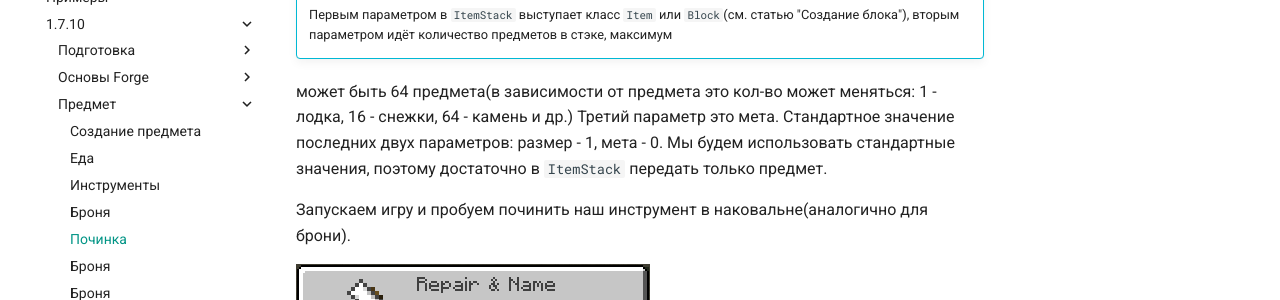
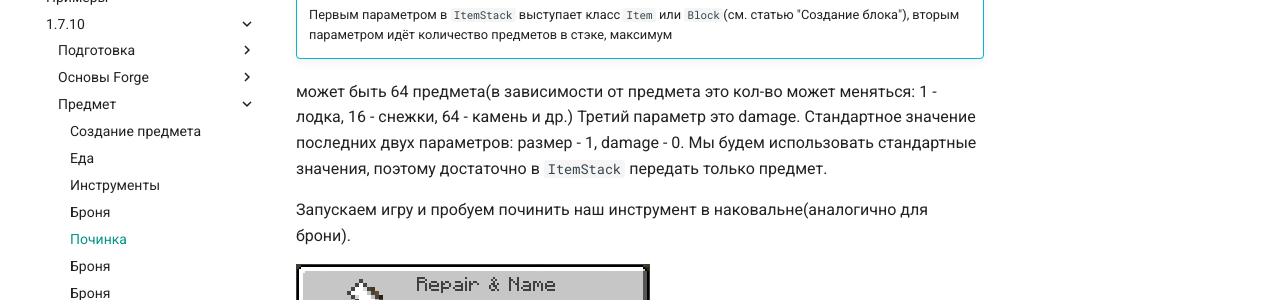
Before and after one commit to mc-modding/book, an MkDocs documentation site: the page built from docs/1.7.10/item/repair.md, in a window 1280 px wide and 900 px high, scrolled down 1526 px. Shown: the part 178-478 px from the top of the window. Built offline with MkDocs 1.6.1 and Material for MkDocs 9.7.7, drawn with Linux system fonts in a browser that asks for light colours; comment, search, counter and statistics services are not loaded.

Commit message:
Изменена мета на damage в статье "Починка"

```diff
--- a/docs/1.7.10/item/repair.md
+++ b/docs/1.7.10/item/repair.md
@@ -55,7 +55,7 @@ public class ModItems {
 !!! info "ItemStack"
     Первым параметром в `ItemStack` выступает класс `Item` или `Block`(см. статью "Создание блока"), вторым параметром идёт количество предметов в стэке, максимум
 может быть 64 предмета(в зависимости от предмета это кол-во может меняться: 1 - лодка, 16 - снежки, 64 - камень и др.)
-Третий параметр это мета. Стандартное значение последних двух параметров: размер - 1, мета - 0. Мы будем использовать
+Третий параметр это damage. Стандартное значение последних двух параметров: размер - 1, damage - 0. Мы будем использовать
 стандартные значения, поэтому достаточно в `ItemStack` передать только предмет.
 
 Запускаем игру и пробуем починить наш инструмент в наковальне(аналогично для брони).
```
